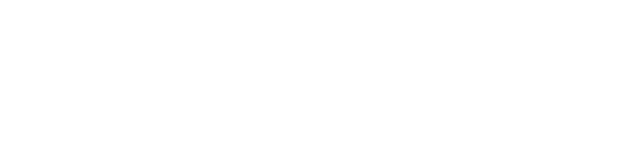
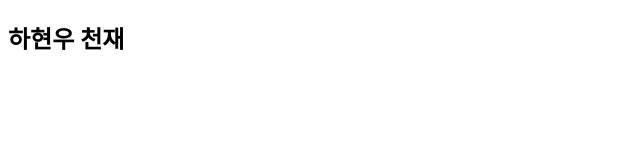
Before and after one commit to Dev-Dream/OSS_Practice, a plain HTML site: page test.html in a window 1280 px wide. Shown: the whole page, without its empty margins (0-640 px from the left). Drawn offline with Linux system fonts and the light colour scheme.

Commit message:
HHW is GOD

```diff
--- a/test.html
+++ b/test.html
@@ -4,6 +4,6 @@
 
   </head>
   <body>
-
+    <h2>하현우 천재</h2>
   </body>
 </html>
```
